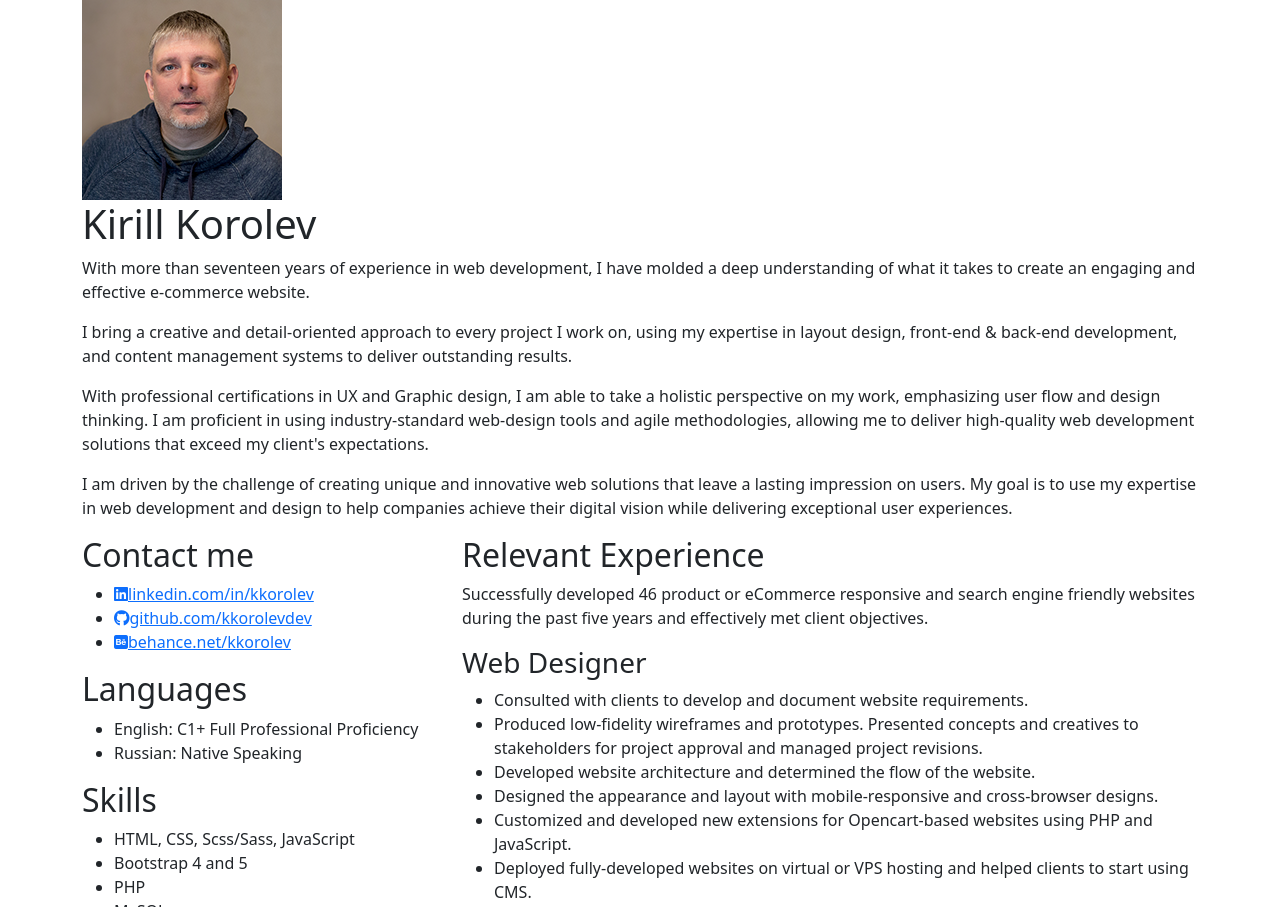
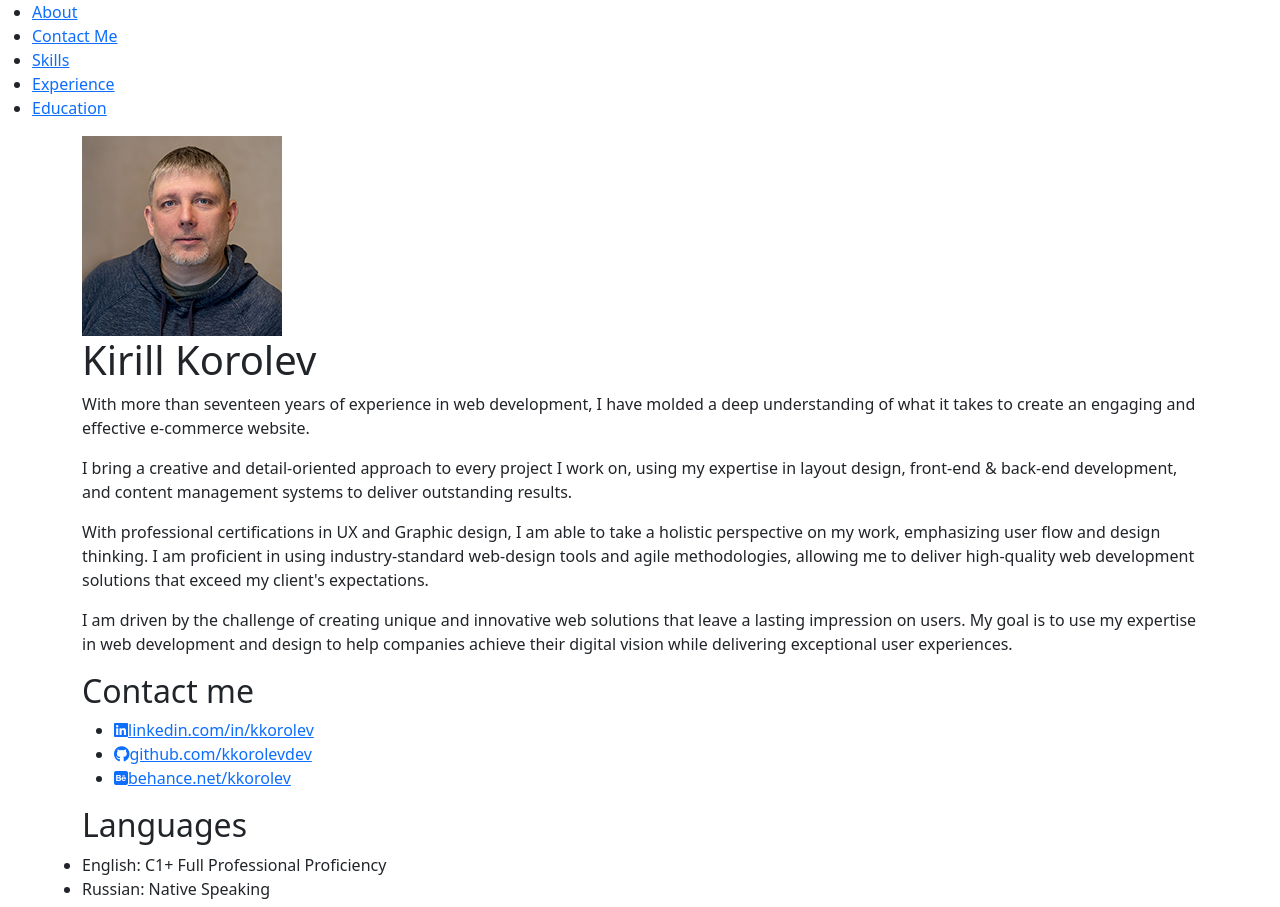
Before and after one commit to kkorolevdev/rsschool-cv, a plain HTML site: page index.html in a window 1280 px wide. Shown: the top 907 px of the page. Drawn offline with nearby package versions, Linux system fonts and the light colour scheme.

Commit message:
feat: add sections & navigation

```diff
--- a/index.html
+++ b/index.html
@@ -19,8 +19,19 @@
 	</head>
 <body>
 
+	<header>
+		<nav>
+			<ul>
+				<li><a href="#about">About</a></li>
+				<li><a href="#contact-me">Contact Me</a></li>
+				<li><a href="#skills">Skills</a></li>
+				<li><a href="#experience">Experience</a></li>
+				<li><a href="#education">Education</a></li>
+			</ul>
+		</nav>
+	</header>
 	<main class="container">
-		<div class="row">
+		<section id="about" class="row">
 			<div class="col-12 vox-about">
 				<img class="vox-photo" src="img/kirill-korolev.png" alt="Kirill Korolev">
 
@@ -30,16 +41,19 @@
 				<p>With professional certifications in UX and Graphic design, I am able to take a holistic perspective on my work, emphasizing user flow and design thinking. I am proficient in using industry-standard web-design tools and agile methodologies, allowing me to deliver high-quality web development solutions that exceed my client's expectations.</p>
 				<p>I am driven by the challenge of creating unique and innovative web solutions that leave a lasting impression on users. My goal is to use my expertise in web development and design to help companies achieve their digital vision while delivering exceptional user experiences.</p>
 			</div>
-		</div>
-		<div class="row">
-			<div class="col-12 col-lg-4 vox-side">
+		</section>
+		<section id="contact-me" class="row">
+			<div class="col-12 ">
 				<h2>Contact me</h2>
 				<ul class="contact-me">
 					<li><a href="http://linkedin.com/in/kkorolev/"><i class="fa-brands fa-linkedin"></i>linkedin.com/in/kkorolev</a></li>
 					<li><a href="https://github.com/kkorolevdev/"><i class="fa-brands fa-github"></i>github.com/kkorolevdev</a></li>
 					<li><a href="https://www.behance.net/kkorolev/"><i class="fa-brands fa-square-behance"></i>behance.net/kkorolev</a></li>
 				</ul>
-
+			</div>
+		</section>
+		<section id="skills" class="row">
+			<div class="col-12"></div>
 				<h2>Languages</h2>
 				<ul>
 					<li>English: C1+ Full Professional Proficiency</li>
@@ -81,7 +95,9 @@
 						greet('world');
 					</pre>
 			</div>
-			<div class="col-12 col-lg-8 vox-main">
+		</section>
+		<section id="experience" class="row">
+			<div class="col-12">
 
 				<h2>Relevant Experience</h2>
 				<p>Successfully developed 46 product or eCommerce responsive and search engine friendly websites during the past five years and effectively met client objectives.</p>
@@ -102,7 +118,10 @@
 					<li>Emphasized with users, built personas, journey maps, and storyboards to define and understand users’ pain points.</li>
 					<li>Planned and conducted unmoderated usability studies, analyzed research results, and iterated on designs based on user feedback.</li>
 				</ul>
-
+			</div>
+		</section>
+		<section id="education" class="row">
+			<div class="col-12">
 				<h2>Education and Training</h2>
 
 				<h3>Google UX Design Professional Certificate</h3>
@@ -126,6 +145,7 @@
 			</div>
 		</div>
 	</main>
+
 	<footer class="container">
 		<div class="row">
 			<div class="col-12 col-lg-4">
```
